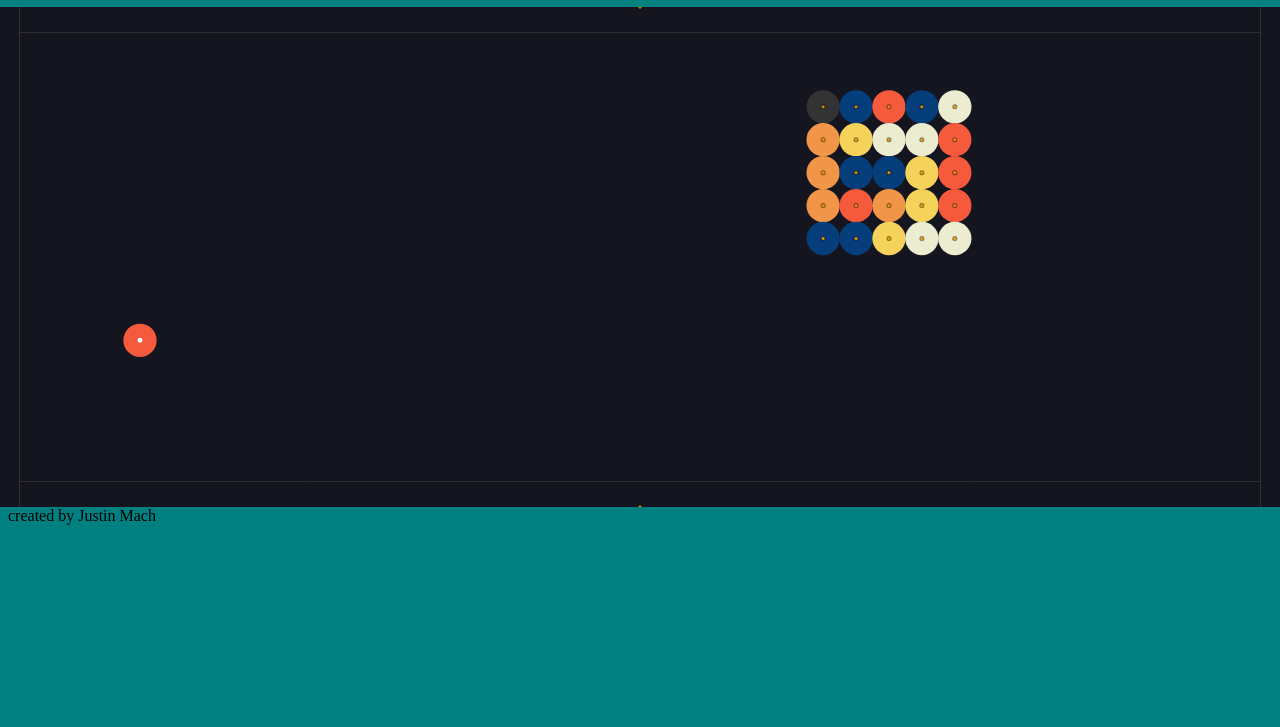
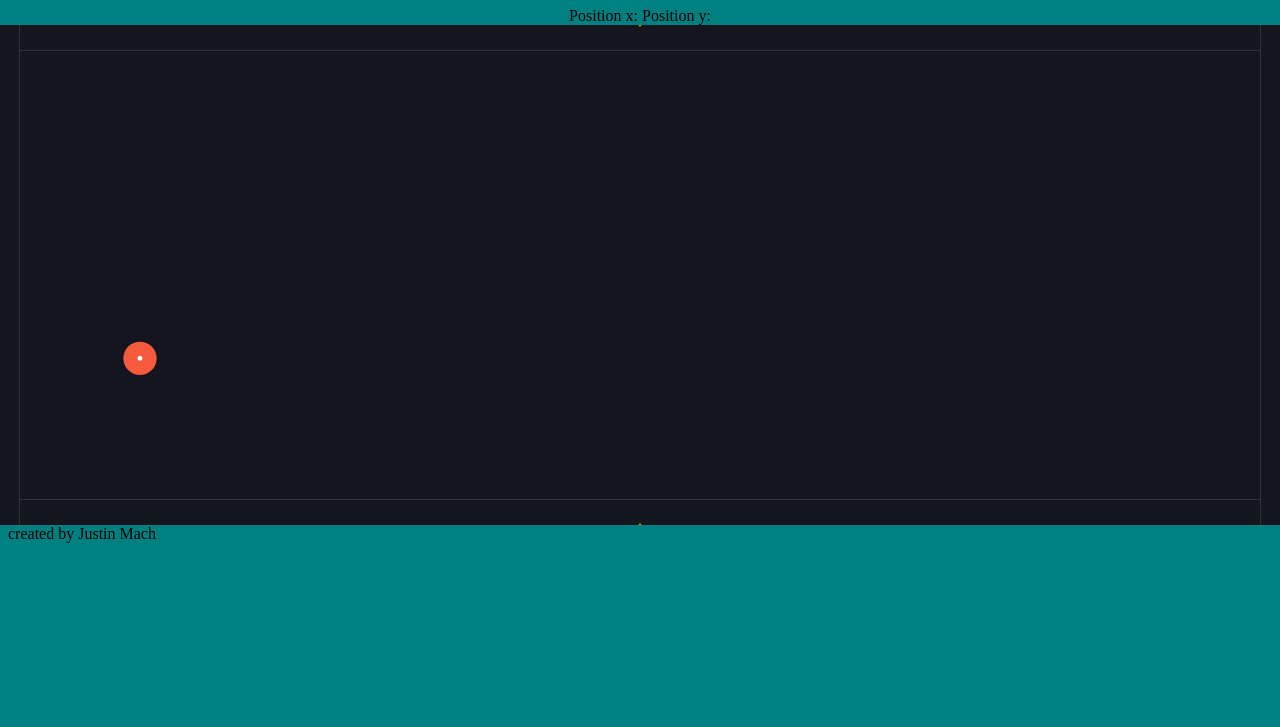
Before and after one commit to MachkrXXIV/honors-physics-sim, a website: page index.html in a window 1280 px wide. Shown: the part 73-800 px from the top of the page. Drawn offline with nearby package versions, Linux system fonts and the light colour scheme.

Commit message:
small console log

```diff
--- a/index.html
+++ b/index.html
@@ -13,7 +13,7 @@
     <h1>Justin's Honors Project</h1>
   </header>
   <div class="content">
-
+    <div class="Position">Position x:  Position y:</div>
   </div>
   <script src="node_modules/matter-js/build/matter.js"></script>
   <script src="magic.js"></script>
--- a/magic.js
+++ b/magic.js
@@ -65,7 +65,9 @@ function setup() {
   let firing = false;
   Matter.Events.on(mouseConstraint, "enddrag", (e) => {
     if (e.body === projectile) firing = true;
+    console.log(projectile.velocity);
   });
+
   Matter.Events.on(engine, "afterUpdate", () => {
     if (firing && Math.abs(projectile.position.x+200) < 20 && Math.abs(projectile.position.y-400) < 20) {
       projectile = Matter.Bodies.circle(-200, 400, 20,bouncy);
@@ -100,13 +102,13 @@ function setup() {
 
 
   // add all of the bodies to the world
-  Composite.add(engine.world, [sling, projectile, ground, /*platform*/ ceil, lWall, rWall,  mouseConstraint, stack]);
+  Composite.add(engine.world, [sling, projectile, ground, /*platform*/ ceil, lWall, rWall,  mouseConstraint, /*stack*/]);
   //engine.world.gravity.y = 0;
 
   // run the renderer
   Render.run(render);
 
-  // create runner
+  // create runners
   let runner = Runner.create();
 
   // run the engine
@@ -117,7 +119,9 @@ function update() {
 
 }
 // main
+let position = document.querySelector("position");
 setup();
+
 
 Render.lookAt(render, {
   min: { x: 0, y: 0 },
```
